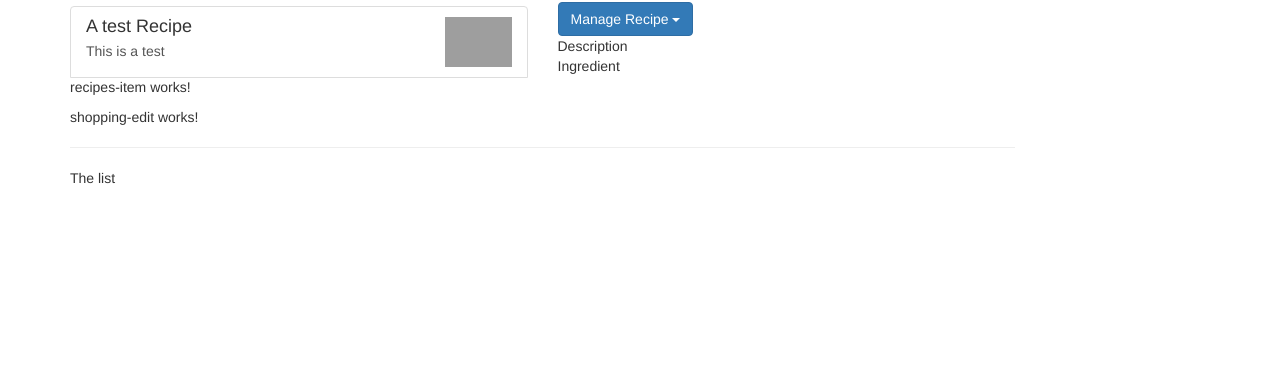
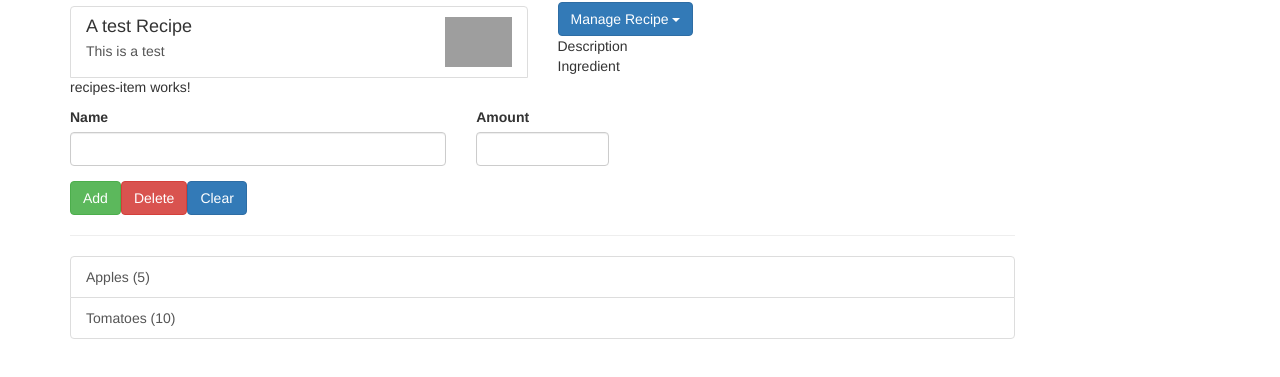
Before and after one commit to captaintaheer/shopping-and-Recipe-List, an Angular app: page / in a window 1280 px wide. Shown: the part 141-518 px from the top of the page. Built offline with nearby package versions, Linux system fonts and the light colour scheme; grey boxes are pictures that could not be loaded.

Commit message:
Improved Shoppinglisit feature

```diff
--- /dev/null
+++ b/src/app/shared/ingredient.model.ts
@@ -0,0 +1,3 @@
+export class Ingredient {
+  constructor(public name: string, public amount: number) {}
+}
--- a/src/app/shopping-list/shopping-edit/shopping-edit.component.html
+++ b/src/app/shopping-list/shopping-edit/shopping-edit.component.html
@@ -1 +1,23 @@
-<p>shopping-edit works!</p>
+<div class="row">
+  <div class="col-xs-12">
+    <form>
+      <div class="row">
+        <div class="col-sm-5 form-group">
+          <label for="name">Name</label>
+          <input type="text" id="name" class="form-control" />
+        </div>
+        <div class="col-sm-2 form-group">
+          <label for="amount">Amount</label>
+          <input type="number" id="amount" class="form-control" />
+        </div>
+      </div>
+      <div class="row">
+        <div class="col-xs-12">
+          <button class="btn btn-success" type="submit">Add</button>
+          <button class="btn btn-danger" type="button">Delete</button>
+          <button class="btn btn-primary" type="button">Clear</button>
+        </div>
+      </div>
+    </form>
+  </div>
+</div>
--- a/src/app/shopping-list/shopping-list.component.html
+++ b/src/app/shopping-list/shopping-list.component.html
@@ -2,6 +2,14 @@
   <div class="col-xs-10">
     <app-shopping-edit></app-shopping-edit>
     <hr />
-    <p>The list</p>
+    <ul class="list-group">
+      <a
+        class="list-group-item"
+        style="cursor: pointer"
+        *ngFor="let ingredient of ingredients"
+      >
+        {{ ingredient.name }} ({{ ingredient.amount }})</a
+      >
+    </ul>
   </div>
 </div>
--- a/src/app/shopping-list/shopping-list.component.ts
+++ b/src/app/shopping-list/shopping-list.component.ts
@@ -1,15 +1,18 @@
 import { Component, OnInit } from '@angular/core';
+import { Ingredient } from '../shared/ingredient.model';
 
 @Component({
   selector: 'app-shopping-list',
   templateUrl: './shopping-list.component.html',
-  styleUrls: ['./shopping-list.component.css']
+  styleUrls: ['./shopping-list.component.css'],
 })
 export class ShoppingListComponent implements OnInit {
+  ingredients: Ingredient[] = [
+    new Ingredient('Apples', 5),
+    new Ingredient('Tomatoes', 10),
+  ];
 
-  constructor() { }
+  constructor() {}
 
-  ngOnInit(): void {
-  }
-
+  ngOnInit(): void {}
 }
```
